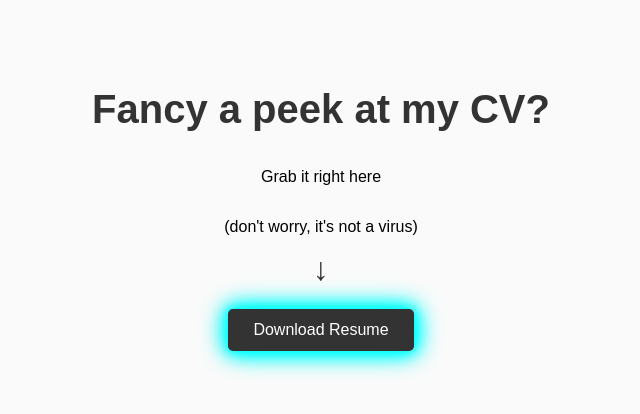
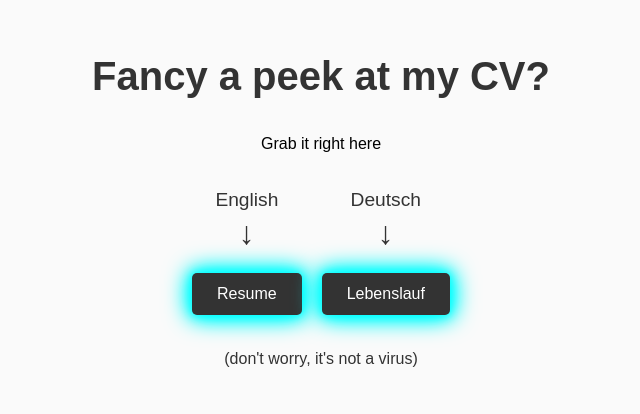
Before and after one commit to Wilfredoo/personal3.0, a React (Create React App) app: page /cv in a window 1280 px wide. Shown: the part 194-608 px from the top of the page, without its empty margins (319-959 px from the left). Built offline with nearby package versions, Linux system fonts and the light colour scheme; a web font is replaced by a local one.

Commit message:
improved cv page

```diff
--- a/src/components/Curriculum.js
+++ b/src/components/Curriculum.js
@@ -41,10 +41,22 @@ const Wrapper = styled.div`
 `;
 
 const Arrow = styled.div`
-  color: #333; // Normal text color, no glow
+  color: #333;
   animation: ${move} 1.5s ease-in-out infinite;
   font-size: 2rem;
   margin-bottom: 20px;
+`;
+
+const ButtonContainer = styled.div`
+  display: flex;
+  gap: 20px;
+  margin-top: 20px;
+`;
+
+const ButtonWrapper = styled.div`
+  display: flex;
+  flex-direction: column;
+  align-items: center;
 `;
 
 const Button = styled.button`
@@ -63,17 +75,31 @@ const Button = styled.button`
   }
 `;
 
+const Label = styled.div`
+  color: #333;
+  font-size: 1.2rem;
+  margin-bottom: 5px;
+`;
+
 const WelcomeText = styled.h1`
   font-size: 2.5rem;
   color: #333;
   margin-bottom: 20px;
 `;
 
+const Note = styled.p`
+  color: #333;
+  margin-top: 35px;
+  font-size: 1rem;
+`;
+
 const Curriculum = () => {
-  const handleDownload = () => {
+  const handleDownload = (lang) => {
     const link = document.createElement('a');
-    link.href = `${process.env.PUBLIC_URL}/Resume_Developer.pdf`;
-    link.download = 'Resume_Wilfredo.pdf';
+    link.href = lang === 'EN'
+      ? `${process.env.PUBLIC_URL}/Resume_Developer_English.pdf`
+      : `${process.env.PUBLIC_URL}/Resume_Developer_German.pdf`;
+    link.download = lang === 'EN' ? 'Resume_Wilfredo_English.pdf' : 'Resume_Wilfredo_German.pdf';
     link.style.display = 'none';
     document.body.appendChild(link);
     link.click();
@@ -82,11 +108,21 @@ const Curriculum = () => {
 
   return (
     <Wrapper>
-      <WelcomeText>Fancy a peek at my CV? </WelcomeText>
+      <WelcomeText>Fancy a peek at my CV?</WelcomeText>
       <p>Grab it right here</p>
-      <p>(don't worry, it's not a virus)</p>
-      <Arrow>↓</Arrow>
-      <Button onClick={handleDownload}>Download Resume</Button>
+      <ButtonContainer>
+        <ButtonWrapper>
+          <Label>English</Label>
+          <Arrow>↓</Arrow>
+          <Button onClick={() => handleDownload('EN')}>Resume</Button>
+        </ButtonWrapper>
+        <ButtonWrapper>
+          <Label>Deutsch</Label>
+          <Arrow>↓</Arrow>
+          <Button onClick={() => handleDownload('DE')}>Lebenslauf</Button>
+        </ButtonWrapper>
+      </ButtonContainer>
+      <Note>(don't worry, it's not a virus)</Note>
     </Wrapper>
   );
 };
--- a/src/components/FilmCurriculum.js
+++ b/src/components/FilmCurriculum.js
@@ -167,7 +167,7 @@ const FilmCurriculum = () => {
     link.href = lang === 'EN'
       ? `${process.env.PUBLIC_URL}/Resume_Film_English.pdf`
       : `${process.env.PUBLIC_URL}/Resume_Film_German.pdf`;
-    link.download = lang === 'EN' ? 'Resume_Film_English.pdf' : 'Resume_Film_German.pdf';
+    link.download = lang === 'EN' ? 'Resume_Wilfredo_English.pdf' : 'Resume_Wilfredo_German.pdf';
     link.style.display = 'none';
     document.body.appendChild(link);
     link.click();
```
Also changed, not shown: 2 other files (tests, documents, lock files or other folders).
